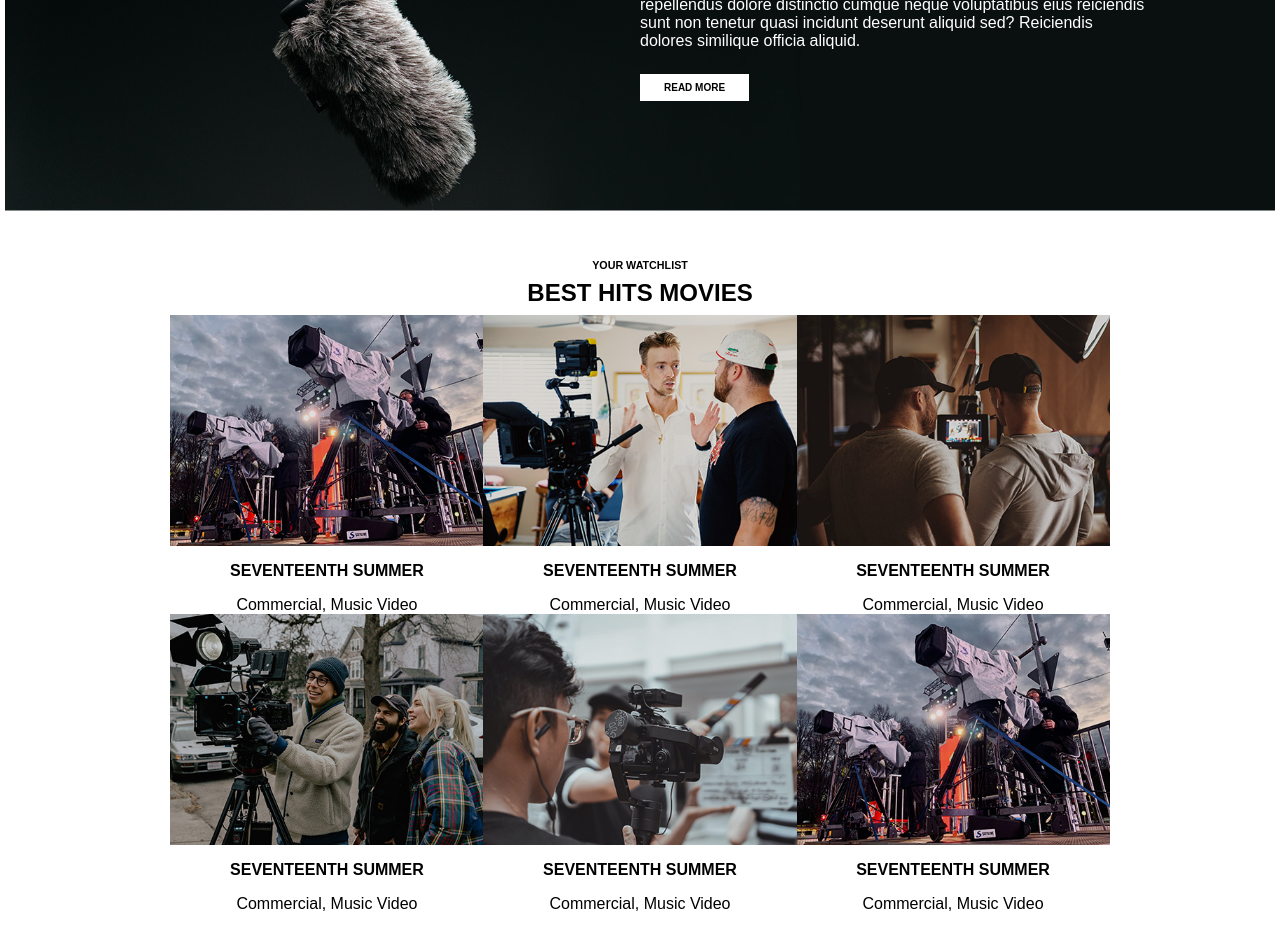
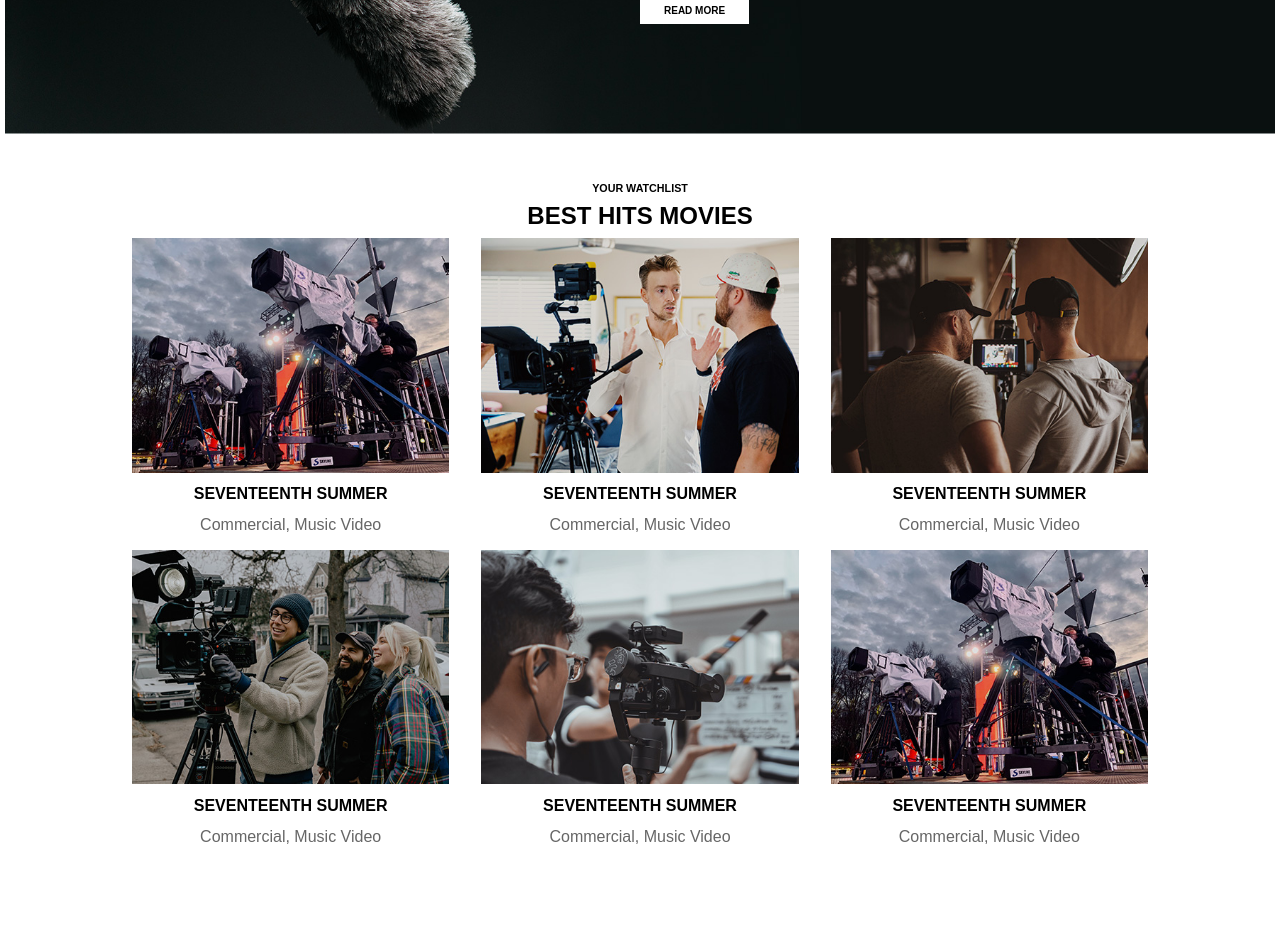
Before and after one commit to PaoloMarzocchi/proj-html-vuejs, a Vue app: page / in a window 1280 px wide. Shown: the part 1380-2330 px from the top of the page. After the commit the page ends 2290 px from the top, so only its background shows below. Built offline with nearby package versions, Linux system fonts and the light colour scheme; a web font is replaced by a local one.

Commit message:
fix layout bug from converting in sass, add watchlist section in main

```diff
--- a/src/assets/scss/partials/_common-utilities.scss
+++ b/src/assets/scss/partials/_common-utilities.scss
@@ -39,7 +39,7 @@ a {
 }
 
 .p-section {
-    padding: 3rem;
+    padding: 3rem 0;
 }
 
 .text-box {
@@ -64,7 +64,15 @@ a {
 .section-title {
     text-align: center;
 
-    & h2 {
+    h2 {
         margin: 0.5rem 0;
     }
 }
+
+.row {
+    margin: 0 -1rem;
+}
+
+/* .col {
+    padding: 0 1rem;
+} */
--- a/src/assets/scss/partials/_jumbotron.scss
+++ b/src/assets/scss/partials/_jumbotron.scss
@@ -1,6 +1,11 @@
 .jumbo {
     height: 30rem;
     position: relative;
+
+    .container {
+        margin: 0 auto;
+    }
+
 
     &::before {
         content: '';
--- a/src/assets/scss/partials/_watchlist-main.scss
+++ b/src/assets/scss/partials/_watchlist-main.scss
@@ -1,16 +1,20 @@
 @use './variables' as *;
+
 
 .row {
     flex-wrap: wrap;
-}
 
-.col {
-    width: calc(100%/12*4);
-    flex-direction: column;
-    gap: 1rem;
-    text-align: center;
 
-    & span {
-        color: var(--cine--dark)
+    .col {
+        width: calc(100%/12*4);
+        flex-direction: column;
+        gap: 0.8rem;
+        text-align: center;
+        padding: 0 1rem;
+        margin-bottom: 1rem;
+
+        & span {
+            color: $cine-dark;
+        }
     }
 }
```
Also changed, not shown: src/App.vue (+5 -15 lines).
